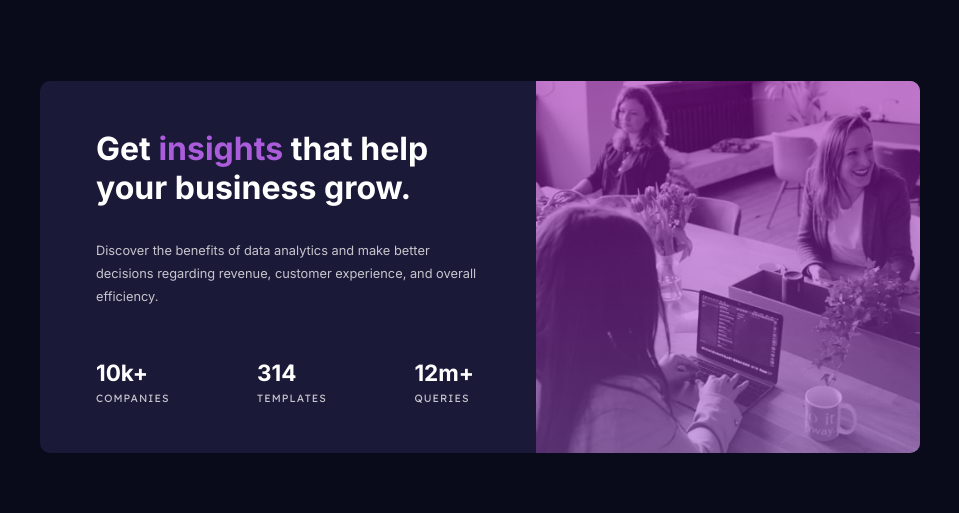
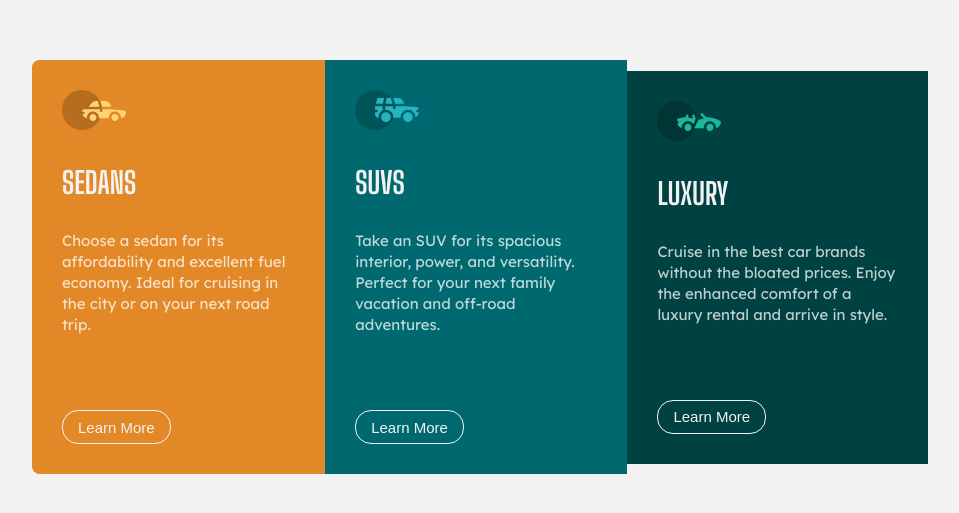
Before and after one commit to suansen/test1-webpage, a plain HTML site: page index.html in a window 1280 px wide. Shown: the part 133-646 px from the top of the page, without its empty margins (160-1119 px from the left). Drawn offline with Linux system fonts and the light colour scheme.

Commit message:
02 solution upload
02 solution upload

```diff
--- a/index.html
+++ b/index.html
@@ -4,55 +4,52 @@
 <head>
   <meta charset="UTF-8">
   <meta name="viewport" content="width=device-width, initial-scale=1.0"> <!-- displays site properly based on user's device -->
-
   <link rel="preconnect" href="https://fonts.googleapis.com">
   <link rel="preconnect" href="https://fonts.gstatic.com" crossorigin>
-  <link href="https://fonts.googleapis.com/css2?family=Inter:wght@400;700&family=Lexend+Deca&display=swap" rel="stylesheet">
-  <link rel="stylesheet" href="styles.css">
-
-  <title>Frontend Mentor | Stats preview card component</title>
+  <link href="https://fonts.googleapis.com/css2?family=Big+Shoulders+Display:wght@700&family=Lexend+Deca&display=swap" rel="stylesheet">
+  <link rel="icon" type="image/png" sizes="32x32" href="./images/favicon-32x32.png">
+  <link rel="stylesheet" href="style.css">
+  <title>Frontend Mentor | 3-column preview card component</title>
 
   <!-- Feel free to remove these styles or customise in your own stylesheet 👍 -->
+
 </head>
 
 <body>
-  <div class="main">
-    <div class="container">
-      <div class="item left-text">
-        <div>
-          <h1>Get <span class="insights-text">insights</span> that help your business grow.</h1>
-          <p class="description">
-            Discover the benefits of data analytics and make better decisions regarding revenue, customer
-            experience, and overall efficiency.
-          </p>
-        </div>
-        <div class="footer">
-          <div class="footer-text-bold">
-            <h2>10k+</h2>
-            <p class="footer-text-transparent">companies</p>
-            </p>
-          </div>
-          <div class="footer-text-bold">
-            <h2>314</h2>
-            <p class="footer-text-transparent">templates</p>
-          </div>
-          <div class="footer-text-bold">
-            <h2>12m+</h2>
-            <p class="footer-text-transparent">queries</p>
-          </div>
-        </div>
+  <div class="container">
+    <div class="item one">
+      <div class="icon">
+        <img src="images\icon-sedans.svg" alt="sedan icon">
       </div>
-      <div class="item right-image">
-        <!-- <img src="images/image-header-desktop.jpg" alt="happy people having a meeting"> -->
+      <h2>Sedans</h2>
+      <p class="car-information">Choose a sedan for its affordability and excellent fuel economy. Ideal for cruising in the city
+        or on your next road trip.</p>
+      <button type="button" name="button">Learn More</button>
+    </div>
+    <div class="item two">
+      <div class="icon">
+        <img src="images\icon-suvs.svg" alt="suv icon">
+      </div>
+      <h2>SUVs</h2>
+      <p class="car-information">Take an SUV for its spacious interior, power, and versatility. Perfect for your next family vacation
+        and off-road adventures.</p>
+      <button type="button" name="button">Learn More</button>
+    </div>
+    <div class="item three">
+      <div class="icon">
+        <img src="images\icon-luxury.svg" alt="luxury car icon">
+      </div>
+      <h2>Luxury</h2>
+      <p class="car-information">Cruise in the best car brands without the bloated prices. Enjoy the enhanced comfort of a luxury
+        rental and arrive in style.</p>
 
-      </div>
+      <button type="button" name="button">Learn More</button>
     </div>
   </div>
-
   <!-- <div class="attribution">
-      Challenge by <a href="https://www.frontendmentor.io?ref=challenge" target="_blank">Frontend Mentor</a>.
-      Coded by <a href="#">Your Name Here</a>.
-    </div> -->
+    Challenge by <a href="https://www.frontendmentor.io?ref=challenge" target="_blank">Frontend Mentor</a>.
+    Coded by <a href="#">Your Name Here</a>.
+  </div> -->
 </body>
 
 </html>
--- /dev/null
+++ b/style.css
@@ -0,0 +1,119 @@
+:root {
+  --clr-primary-orange: hsl(31, 77%, 52%);
+  --clr-primary-darkcyan: hsl(184, 100%, 22%);
+  --clr-primary-verydarkcyan: hsl(179, 100%, 13%);
+  --clr-neutral-white: hsla(0, 0%, 100%, 0.75);
+  /*paragraphs*/
+  --clr-neutral-verylightgrey: hsl(0, 0%, 95%);
+  /* background, headings, buttons */
+  --ff-700: "Big Shoulders Display", "cursive";
+  --ff-400: "Lexend Deca", sans-serif;
+}
+
+body {
+  margin: 0;
+  padding: 0;
+  font-family: var(--ff-400);
+  font-size: 15px;
+  min-height: 100vh;
+  background-color: var(--clr-neutral-verylightgrey);
+  display: flex;
+  justify-content: center;
+  align-items: center;
+}
+
+h1, h2, h3, p {
+  margin: 0;
+}
+
+p {
+  color: var(--clr-neutral-white);
+  line-height: 1.4em;
+}
+
+h2 {
+  font-family: var(--ff-700);
+  text-transform: uppercase;
+  font-size: 2em;
+  margin: 1em 0;
+  color: var(--clr-neutral-verylightgrey);
+}
+
+button {
+  /* margin-top: 5em;
+  font-family: var(--ff-400);
+  font-size: 1rem;
+  color:white;
+  background-color: transparent;
+  border-color: white;
+  border-radius: 40%;
+  padding:1em;
+  text-decoration:none; */
+  margin-top: 5em;
+  background-color: transparent;
+  border-radius: 16px;
+  border: 1px solid #1f2f47;
+  border-color: var(--clr-neutral-verylightgrey);
+  display: inline-block;
+  cursor: pointer;
+  color: var(--clr-neutral-verylightgrey);
+  font-family: Arial;
+  font-size: 15px;
+  padding: 0.5em 1em;
+  text-decoration: none;
+
+  .myButton:hover {
+    background-color: transparent;
+  }
+
+  .myButton:active {
+    position: relative;
+    top: 1px;
+  }
+
+  */
+}
+
+.container {
+  display: flex;
+  overflow: hidden;
+  justify-content: center;
+  align-items: center;
+  width: 70%;
+  border-radius: 0.5em;
+}
+
+.icon {
+  margin-bottom: 1em;
+}
+
+.item {
+  padding: 2em;
+}
+
+.one {
+  background-color: var(--clr-primary-orange);
+}
+
+.two {
+  background-color: var(--clr-primary-darkcyan);
+}
+
+.three {
+  background-color: hsl(179, 100%, 13%);
+}
+
+@media (max-width:375px) {
+  .container {
+    flex-direction: column;
+  }
+}
+
+/* .attribution {
+    font-size: 11px;
+    text-align: center;
+  }
+
+  .attribution a {
+    color: hsl(228, 45%, 44%);
+  } */
--- a/styles.css
+++ /dev/null
@@ -1,145 +0,0 @@
-body {
-  margin: 0;
-  padding: 0;
-  font-family: 'Inter', sans-serif;
-}
-
-h1 {
-  margin: 0 0 1em 0;
-  color: hsl(0, 0%, 100%);
-}
-
-h2 {
-  margin: 0;
-}
-
-p {
-  margin: 0;
-  color: hsla(0, 0%, 100%, 0.75);
-  font-weight: 400;
-  font-size: 0.8em;
-}
-
-/****************** main page *******************/
-.main {
-  max-width: 100%;
-  height: 100vh;
-  background-color: hsl(233, 47%, 7%);
-  display: flex;
-  justify-content: center;
-  align-items: center;
-}
-
-/* ************For the Card**************** */
-.container {
-  /* width: 40vw;
-  height: 40vh; */
-  max-width: 1200px;
-  height: fit-content;
-  border-radius: 10px;
-  background-color: hsl(244, 38%, 16%);
-  display: flex;
-  flex-direction: row;
-  flex-wrap: wrap;
-  overflow: hidden;
-  /* align-items:baseline; */
-  /* align-content: flex-start; */
-}
-
-/* ************For both left and right items**************** */
-.item {
-  /* width: 200px;
-  height: 150px; */
-}
-
-/* ************For left text item**************** */
-.left-text {
-  flex-grow: 1;
-  max-width: 540px;
-  /* flex-shrink: 1; */
-  width: 30vw;
-  padding: 3em 3.5em;
-}
-
-.description {
-  margin-bottom: 4em;
-  /* letter-spacing: 0.1em; */
-  line-height: 1.8em
-}
-
-/* ************For right happy image**************** */
-.right-image {
-  width: 30vw;
-  max-width: 540px;
-  /* height: auto; */
-  flex-grow: 1;
-  /* flex-shrink: 1; */
-
-  background-image: linear-gradient(hsla(292, 100%, 33%, 0.5), hsla(277, 64%, 61%, 0.5)), url(images/image-header-desktop.jpg);
-  background-repeat: no-repeat;
-  background-position: center;
-  background-size:cover;
-}
-
-.insights-text {
-  color: hsl(277, 64%, 61%);
-}
-
-.footer {
-  display: flex;
-  justify-content: space-between;
-}
-
-.footer-text-transparent {
-  color: hsla(0, 0%, 100%, 0.75);
-  text-transform: uppercase;
-  font-size: 0.7em;
-  font-family: 'Lexend Deca', sans-serif;
-  margin-right: 1em;
-  margin-top: 0.5em;
-  letter-spacing: 0.1em;
-}
-
-.footer-text-bold {
-  color: hsl(0, 0%, 100%);
-  font-size: 15px;
-}
-
-@media (max-width:640px) {
-  .container {
-    flex-direction: column-reverse;
-  }
-
-  /* .main {
-    height: auto;
-  } */
-  body {
-    text-align: center;
-    font-size: 12px;
-  }
-
-  .right-image {
-    width: auto;
-    height: 30vw;
-    background-image: linear-gradient(hsla(292, 100%, 33%, 0.5), hsla(277, 64%, 61%, 0.5)), url(images/image-header-mobile.jpg);
-  }
-
-  .footer {
-    flex-direction: column;
-  }
-
-  .footer-text-transparent {
-    margin-bottom: 2em;
-    margin-right: 0;
-  }
-
-  /* .attribution {
-    font-size: 11px;
-    width: 540px;
-    text-align: center;
-  }
-
-  .attribution a {
-    color: hsl(228, 45%, 44%);
-  } */
-}
```
Also changed, not shown: design/active-states.jpg (added), design/desktop-design.jpg (added), design/desktop-preview.jpg (added), design/mobile-design.jpg (added), images/Bearger.png (deleted), images/icon-luxury.svg (added), images/icon-sedans.svg (added), images/icon-suvs.svg (added), images/image-header-desktop.jpg (deleted), images/image-header-mobile.jpg (deleted), 4 other files.
